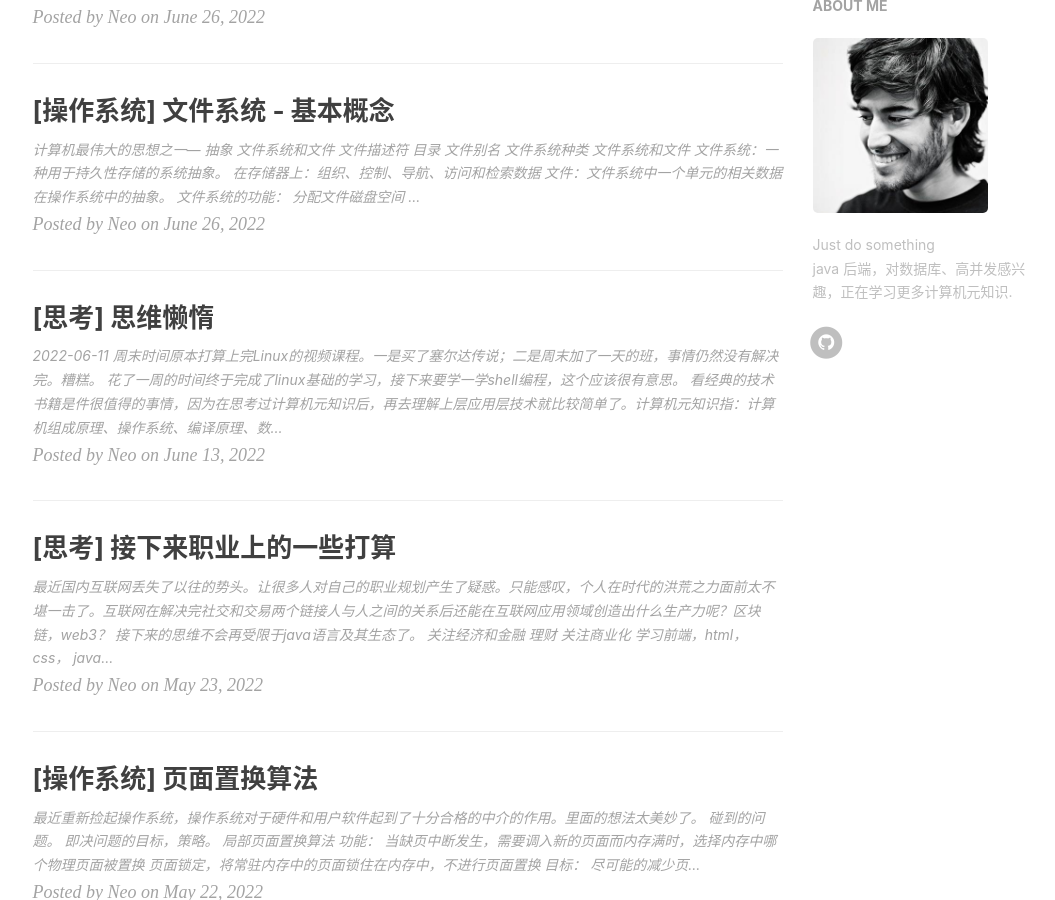
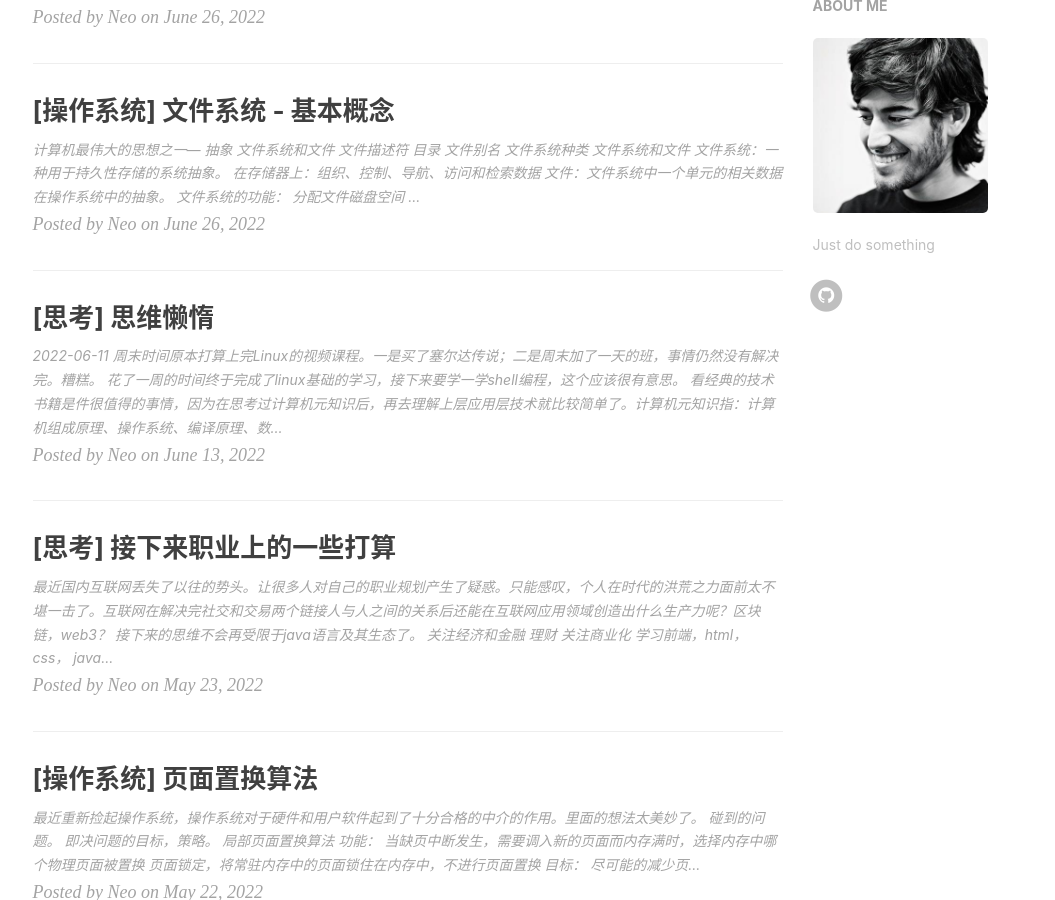
Before and after one commit to debuco/debuco.github.io, a Jekyll site: the page built from index.html, in a window 1280 px wide and 900 px high, scrolled down 557 px. Shown: the whole window, without its empty margins (135-1190 px from the left). Built offline with Jekyll 4.4.1, drawn with Linux system fonts in a browser that asks for light colours; nearby versions of some CDN libraries; the list of posts is cut into pages by our own code; comment, search, counter and statistics services are not loaded.

Commit message:
Update _config.yml
update

```diff
--- a/_config.yml
+++ b/_config.yml
@@ -99,7 +99,7 @@
 # Sidebar settings
 
 sidebar: true                           # whether or not using Sidebar.
-sidebar-about-description: "Just do something <br> java 后端，对数据库、高并发感兴趣，正在学习更多计算机元知识."
+sidebar-about-description: "Just do something"
 sidebar-avatar: /img/Aaron.jpg  # use absolute URL, seeing it's used in both `/` and `/about/`
 
 
```
